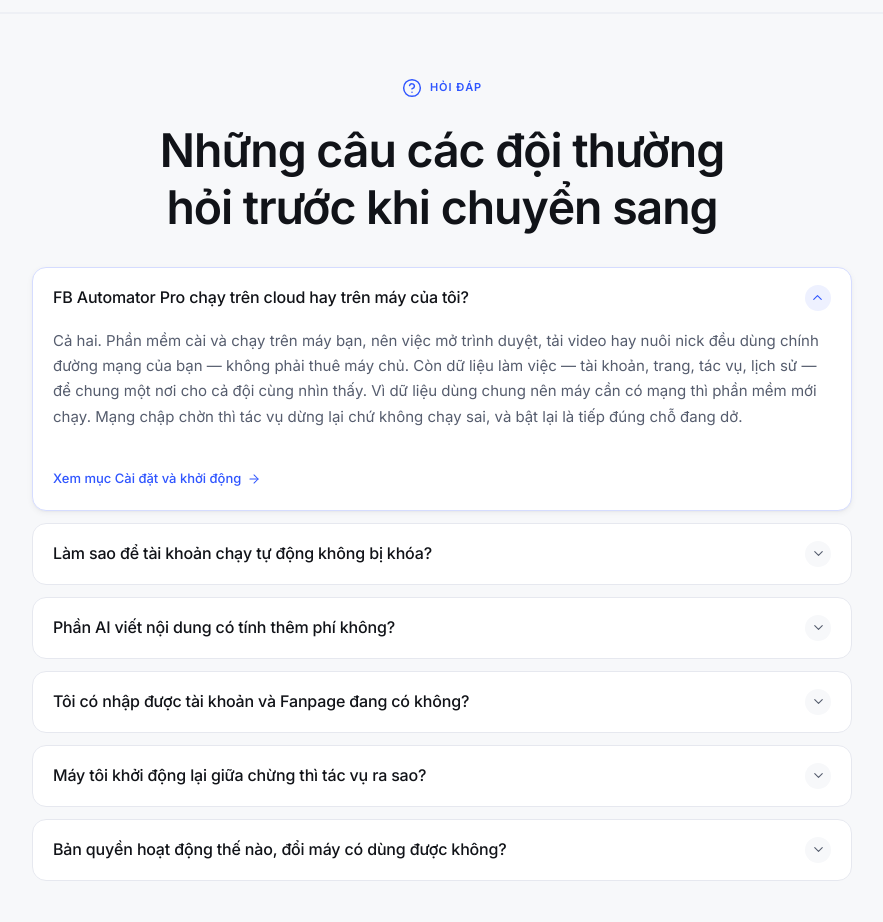
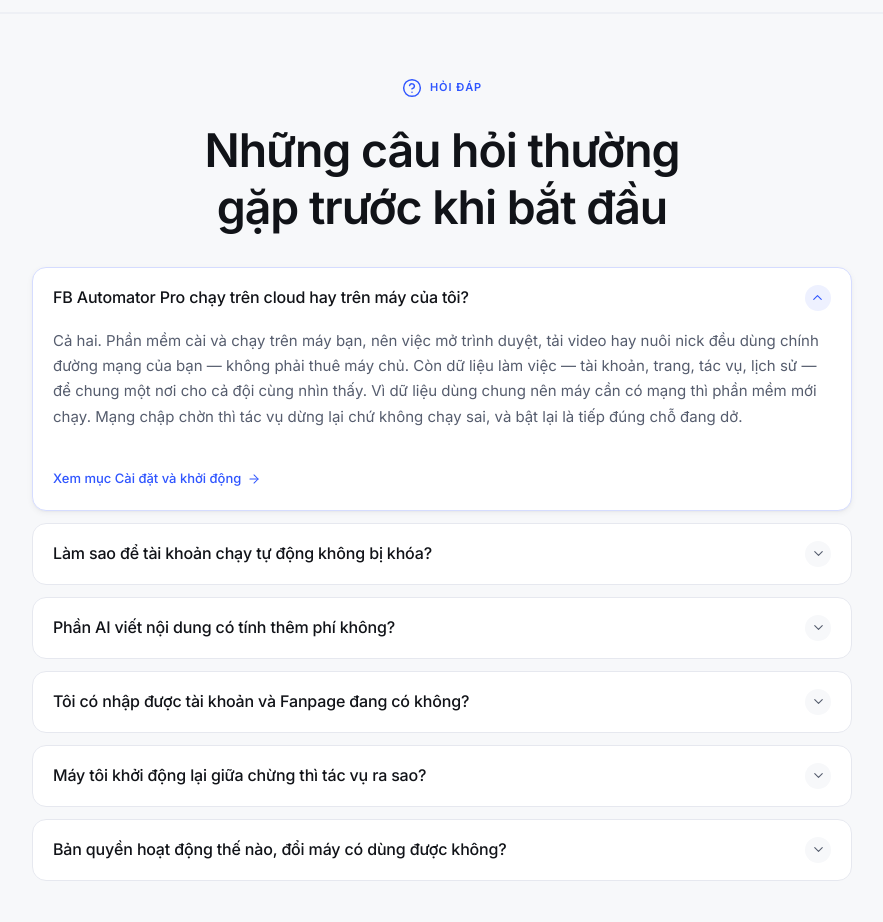
Before and after one commit to adaagencygroup-boop/landing-page-tool, a plain HTML site: page fb-automator-pro/index.html in a window 1280 px wide. Shown: the part 7900-8822 px from the top of the page, without its empty margins (198-1081 px from the left). Drawn offline with nearby package versions, Linux system fonts and the light colour scheme; no server answers.

Commit message:
Update FAQ section heading for clarity in index.html

```diff
--- a/fb-automator-pro/index.html
+++ b/fb-automator-pro/index.html
@@ -1450,7 +1450,7 @@
               <i data-lucide="help-circle" aria-hidden="true"></i> Hỏi đáp
             </span>
             <h2 class="h2" data-reveal style="--reveal-delay: 60ms">
-              Những câu các đội thường hỏi trước khi chuyển sang
+              Những câu hỏi thường gặp trước khi bắt đầu
             </h2>
           </div>
 
```
